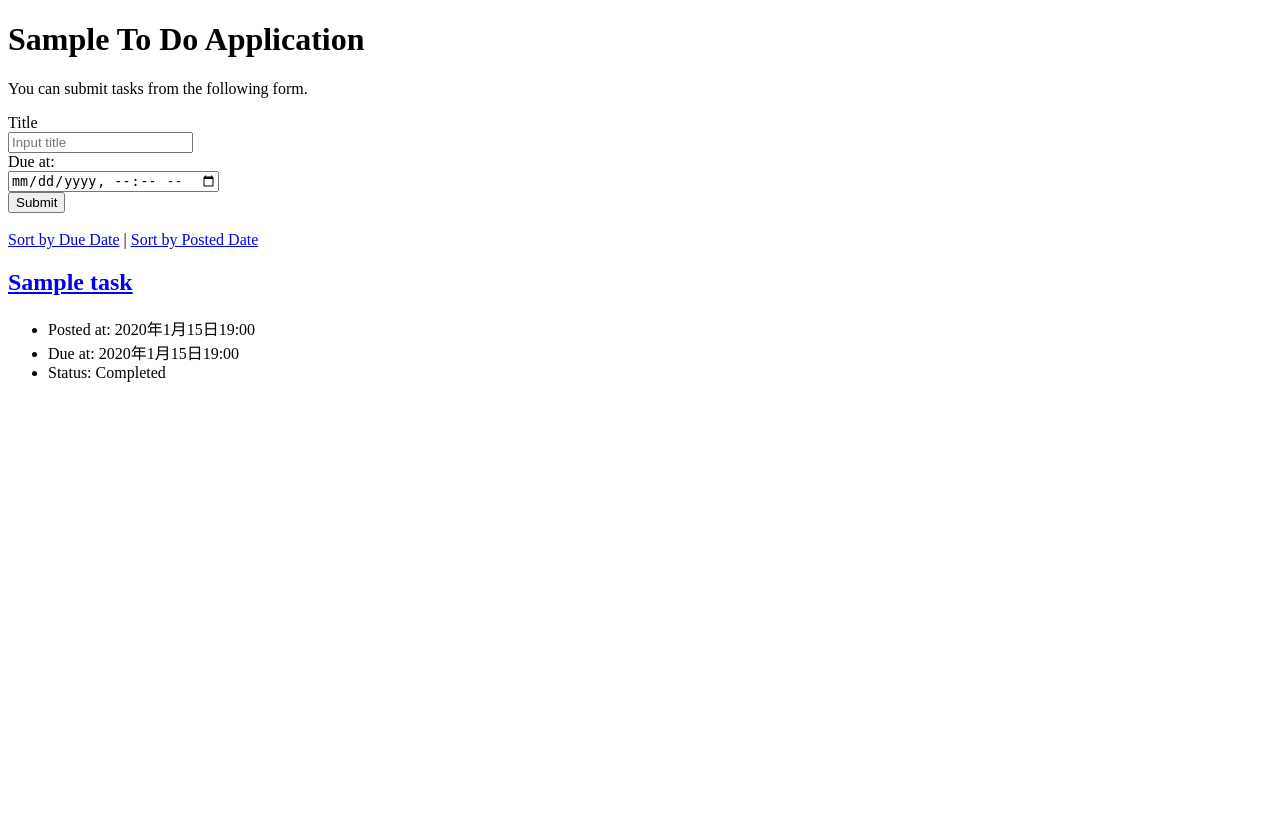
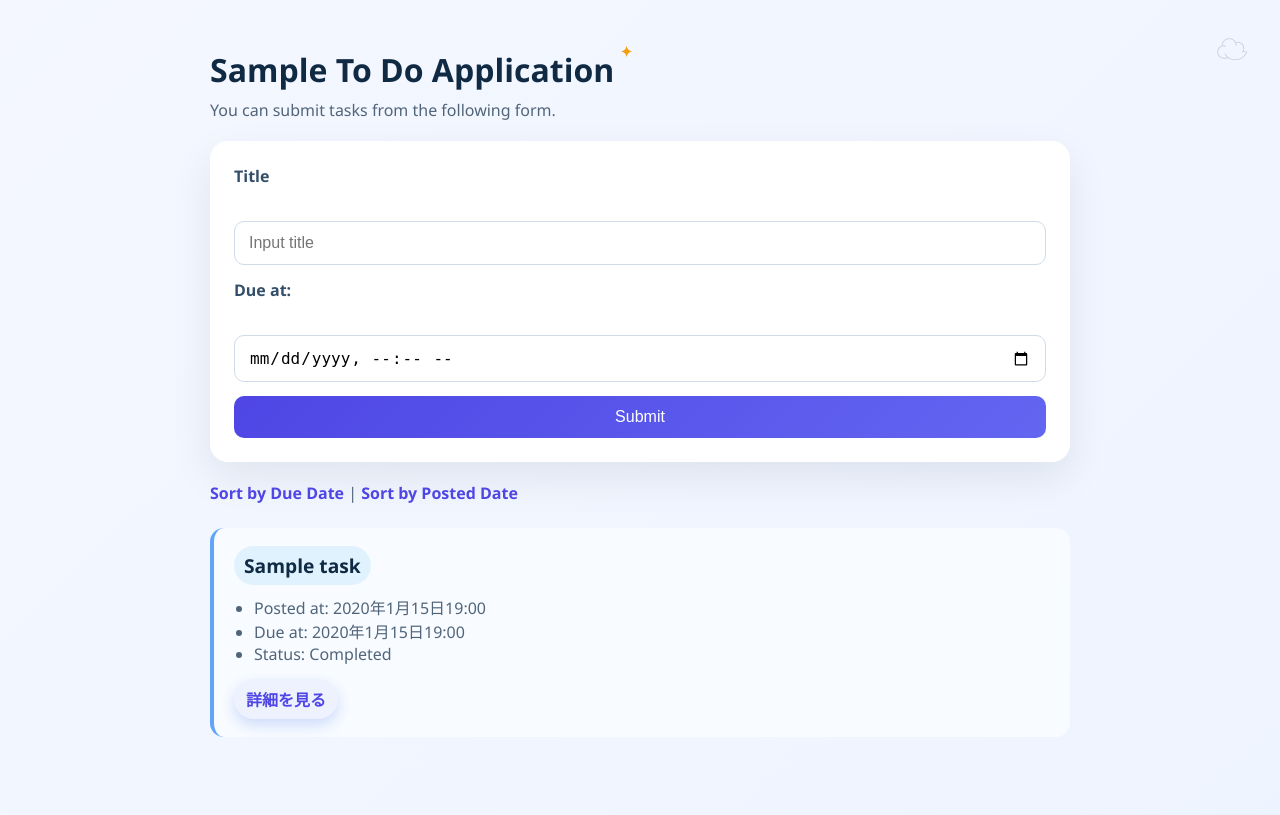
Before and after one commit to s1f102500012/django-test-exercise, a Django app: page / in a window 1280 px wide. Before the commit the page ends 382 px from the top, so only its background shows below. Run offline with Django 5.2, Linux system fonts and the light colour scheme; tables that the repository leaves empty hold one stand-in row (values such as "Sample post").

Commit message:
cssの追加

```diff
--- /dev/null
+++ b/todo/static/todo/style.css
@@ -0,0 +1,171 @@
+body {
+  margin: 0;
+  font-family: 'Segoe UI', 'Hiragino Sans', 'Yu Gothic', sans-serif;
+  background: linear-gradient(135deg, #f4f7ff 0%, #eef4ff 100%);
+  color: #243447;
+  position: relative;
+}
+
+body::before {
+  content: '☁';
+  position: fixed;
+  top: 24px;
+  right: 32px;
+  font-size: 2rem;
+  opacity: 0.18;
+  pointer-events: none;
+}
+
+.container {
+  max-width: 860px;
+  margin: 0 auto;
+  padding: 48px 24px 64px;
+}
+
+.page-title {
+  margin: 0 0 8px;
+  font-size: 2rem;
+  color: #102a43;
+  position: relative;
+  display: inline-block;
+}
+
+.page-title::after {
+  content: '✦';
+  position: absolute;
+  top: -6px;
+  right: -18px;
+  font-size: 0.9rem;
+  color: #f59e0b;
+}
+
+.subtitle {
+  margin: 0 0 20px;
+  color: #51657a;
+}
+
+.card {
+  background: #ffffff;
+  border-radius: 18px;
+  padding: 24px;
+  box-shadow: 0 16px 40px rgba(15, 23, 42, 0.08);
+  margin-bottom: 20px;
+}
+
+form {
+  display: grid;
+  gap: 14px;
+}
+
+form div {
+  display: grid;
+  gap: 6px;
+}
+
+label {
+  font-weight: 600;
+  color: #334e68;
+}
+
+input {
+  width: 100%;
+  padding: 12px 14px;
+  border: 1px solid #d0dbe7;
+  border-radius: 10px;
+  font-size: 1rem;
+  box-sizing: border-box;
+}
+
+button {
+  padding: 12px 16px;
+  border: none;
+  border-radius: 10px;
+  background: linear-gradient(135deg, #4f46e5 0%, #6366f1 100%);
+  color: #ffffff;
+  font-size: 1rem;
+  cursor: pointer;
+  transition: transform 0.2s ease, box-shadow 0.2s ease;
+}
+
+button:hover {
+  transform: translateY(-1px);
+  box-shadow: 0 8px 16px rgba(79, 70, 229, 0.25);
+}
+
+.sort-links {
+  margin: 16px 0 24px;
+  color: #51657a;
+}
+
+.sort-links a,
+.task-actions a {
+  color: #4f46e5;
+  text-decoration: none;
+  font-weight: 600;
+}
+
+.task-item {
+  background: #f8fbff;
+  border-left: 4px solid #60a5fa;
+  border-radius: 14px;
+  padding: 18px 20px;
+  margin-bottom: 14px;
+  transition: transform 0.2s ease, box-shadow 0.2s ease;
+}
+
+.task-item:hover {
+  transform: translateY(-2px);
+  box-shadow: 0 8px 18px rgba(15, 23, 42, 0.08);
+}
+
+.task-item h2 {
+  margin: 0 0 10px;
+  font-size: 1.2rem;
+}
+
+.task-item h2 a {
+  color: #102a43;
+  text-decoration: none;
+}
+
+.task-title-link {
+  display: inline-block;
+  padding: 6px 10px;
+  border-radius: 999px;
+  background: #e0f2fe;
+  color: #0f172a;
+}
+
+.task-link-button {
+  display: inline-block;
+  padding: 8px 12px;
+  border-radius: 999px;
+  background: linear-gradient(135deg, #2563eb 0%, #3b82f6 100%);
+  color: #ffffff;
+  box-shadow: 0 6px 14px rgba(37, 99, 235, 0.2);
+}
+
+.task-meta {
+  margin: 0;
+  padding-left: 20px;
+  color: #51657a;
+}
+
+.task-actions {
+  display: flex;
+  flex-wrap: wrap;
+  gap: 8px;
+  margin-top: 14px;
+}
+
+.task-actions a {
+  display: inline-block;
+  padding: 8px 12px;
+  border-radius: 999px;
+  background: #eef2ff;
+}
+
+.task-actions a:hover {
+  background: #e0e7ff;
+  transform: translateY(-1px);
+}
--- a/todo/templates/todo/index.html
+++ b/todo/templates/todo/index.html
@@ -6,12 +6,14 @@
     <title>To Do Application</title>
     <meta charset="UTF-8">
     <meta name="author" content="INIAD">
+    <link rel="stylesheet" href="{% static 'todo/style.css' %}">
   </head>
 
   <body>
-    <h1>Sample To Do Application</h1>
-    <p>You can submit tasks from the following form.</p>
-    <form action="{% url 'index' %}" method="post">
+    <div class="container">
+      <h1 class="page-title">Sample To Do Application</h1>
+      <p class="subtitle">You can submit tasks from the following form.</p>
+      <form class="card" action="{% url 'index' %}" method="post">
         {% csrf_token %}
         <div>
           <label for="titleInput">Title</label><br>
@@ -25,17 +27,16 @@
           <button type="submit">Submit</button>
         </div>
       </form>
-    <br>
 
-    <div>
+      <div class="sort-links">
         <a href="{% url 'index' %}?order=due">Sort by Due Date</a> |
         <a href="{% url 'index' %}?order=post">Sort by Posted Date</a>
       </div>
 
       {% for task in tasks %}
-    <div class="text">
-      <h2><a href="{% url 'detail' task.id %}">{{ task.title }}</a></h2>
-      <ul>
+      <div class="task-item">
+        <h2><a class="task-title-link" href="{% url 'detail' task.id %}">{{ task.title }}</a></h2>
+        <ul class="task-meta">
           <li>Posted at: {{ task.posted_at }}</li>
           {% if task.due_at %}
           <li>Due at: {{ task.due_at }}</li>
@@ -46,8 +47,12 @@
           <li>Status: Not Completed</li>
           {% endif %}
         </ul>
+        <div class="task-actions">
+          <a class="task-link-button" href="{% url 'detail' task.id %}">詳細を見る</a>
+        </div>
       </div>
       {% endfor %}
+    </div>
   </body>
 
 </html>
```
Also changed, not shown: todo/templates/todo/detail.html (+10 -5 lines), todo/templates/todo/edit.html (+7 -3 lines). Lines whose indentation alone changed are shown as unchanged.
